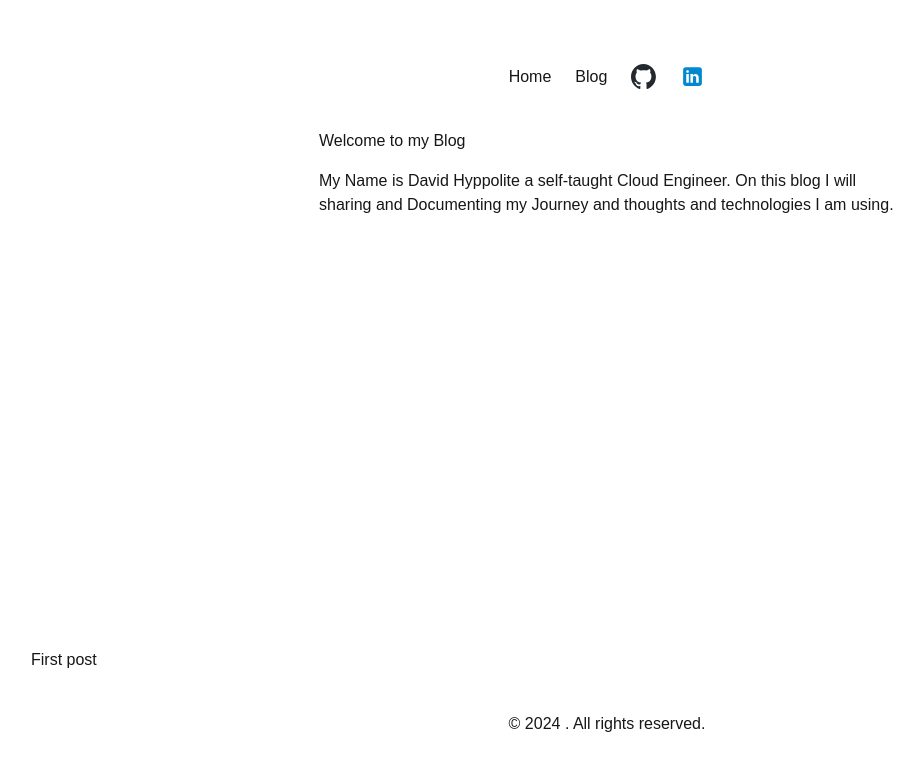
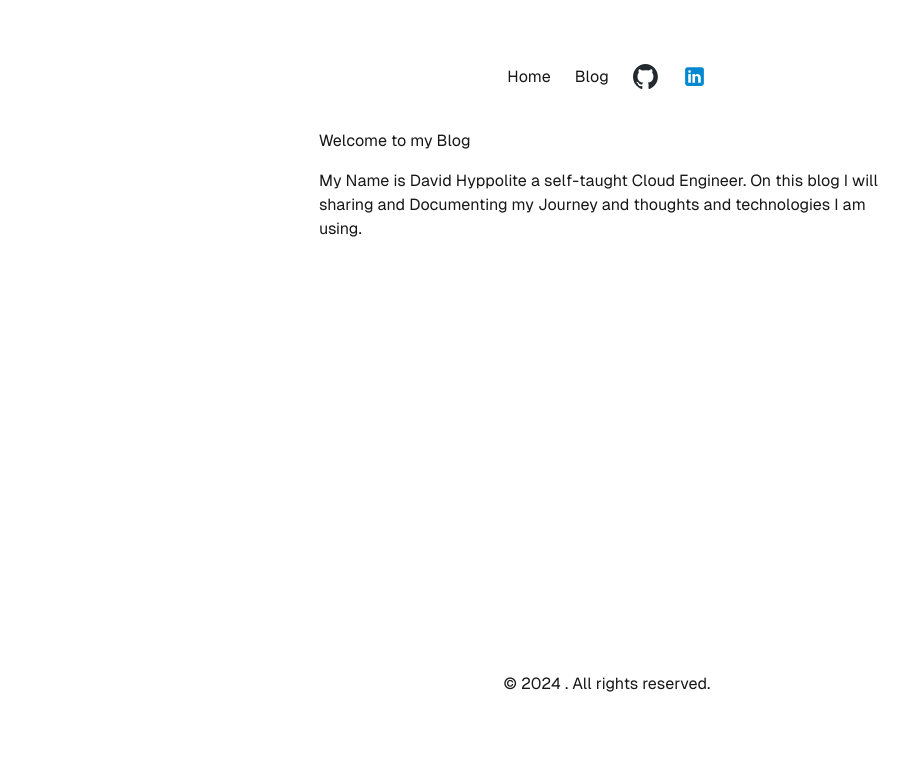
Before and after one commit to dhayv/blogsite, a Next.js app in the folder my-app/: page / in a window 1280 px wide. Shown: the top 770 px of the page, without its empty margins (33-953 px from the left). Built offline with nearby package versions, Linux system fonts and the light colour scheme.

Commit message:
update to restore html and body code

```diff
--- a/my-app/app/layout.tsx
+++ b/my-app/app/layout.tsx
@@ -1,7 +1,19 @@
 import type { Metadata } from "next";
+import localFont from "next/font/local";
 import "./globals.css";
 import Header from "./header";
 import RecentPost from "./recentpost";
+
+const geistSans = localFont({
+  src: "./fonts/GeistVF.woff",
+  variable: "--font-geist-sans",
+  weight: "100 900",
+});
+const geistMono = localFont({
+  src: "./fonts/GeistMonoVF.woff",
+  variable: "--font-geist-mono",
+  weight: "100 900",
+});
 
 export const metadata: Metadata = {
   title: "David Hyppolite's Blog",
@@ -14,13 +26,19 @@ export default function RootLayout({
   children: React.ReactNode;
 }>) {
   return (
-          <div className="grid grid-rows-[auto_1fr_auto] min-h-screen p-4 pb-20 gap-10 sm:p-16 font-[family-name:var(--font-geist-sans)]">
+    <html lang="en">
+        <body
+          className={`${geistSans.variable} ${geistMono.variable} antialiased`}
+        >
+          <div className="grid grid-rows-[auto_1fr_auto_auto] min-h-screen p-4 pb-20 gap-10 sm:p-16 font-[family-name:var(--font-geist-sans)]">
           <Header/>
           <main>{children}</main>
-          <RecentPost/>
 
           <footer className="flex gap-6 flex-wrap items-center justify-center">
             © {new Date().getFullYear()} . All rights reserved.</footer>
           </div>
+
+        </body>
+    </html>
   );
 }
```
